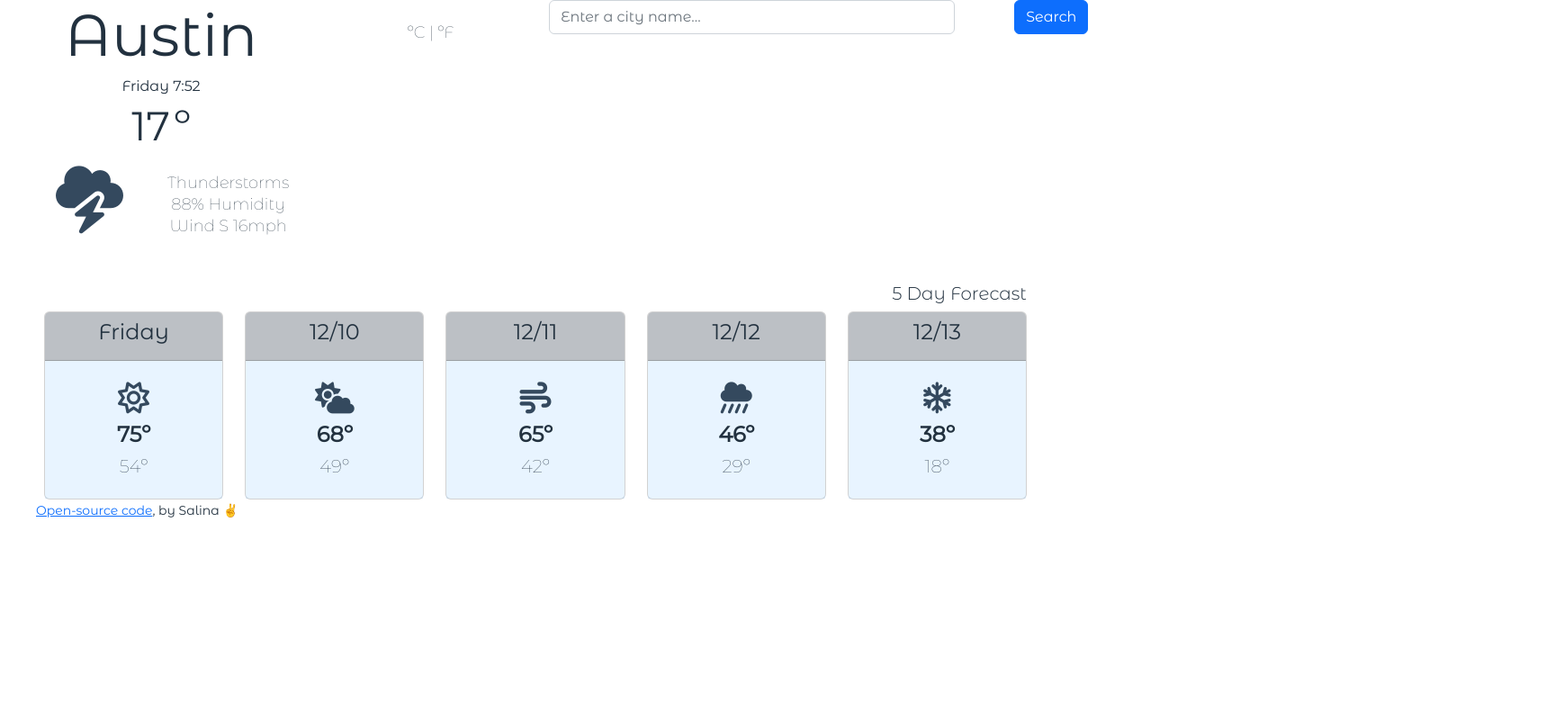
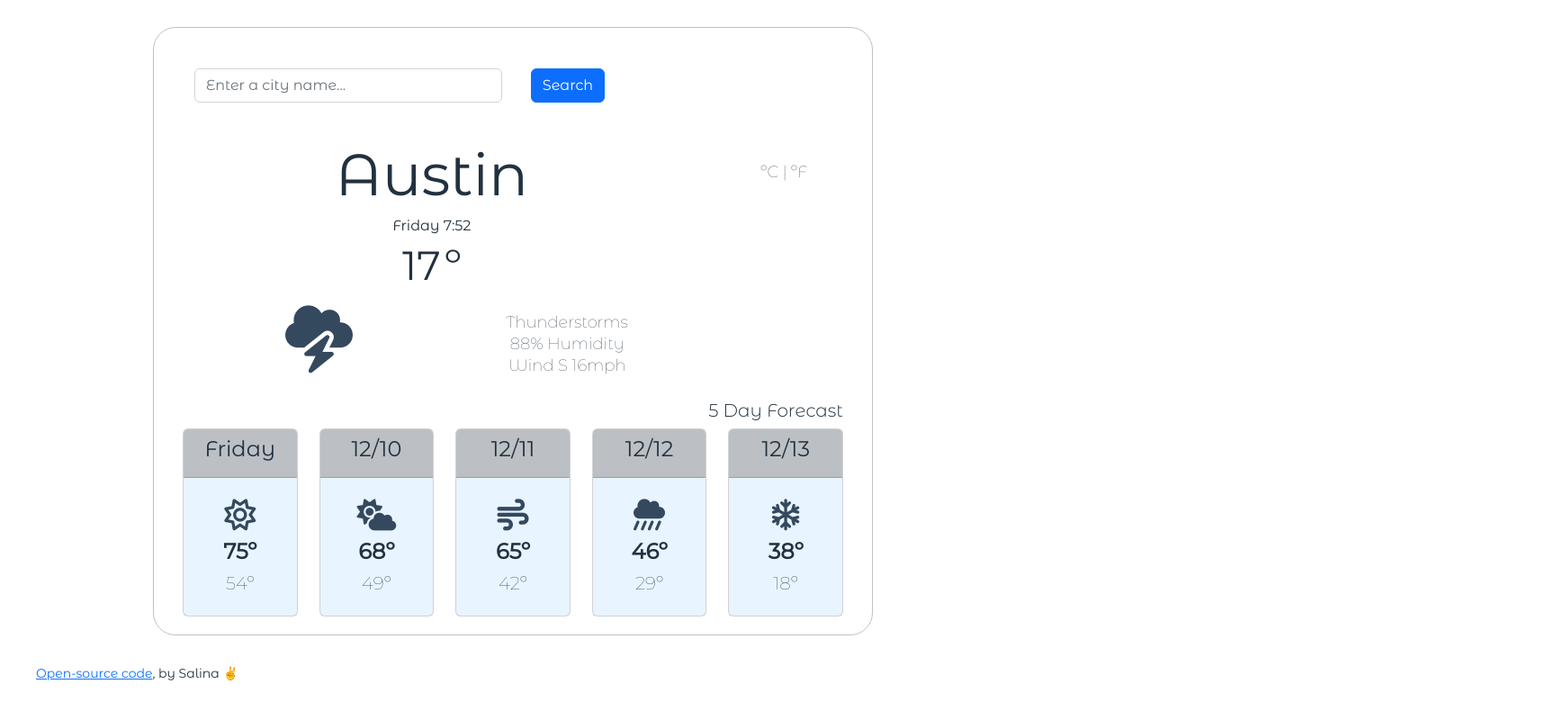
Before and after one commit to salinaestrada/shecodes-plus-weather-app, a plain HTML site: page index.html in a window 1280 px wide. Shown: the whole page at 90% size, 1738 px wide, since content can reach past the window. Drawn offline with nearby package versions, Linux system fonts and the light colour scheme.

Commit message:
Add wrapper around current and forecast elements

```diff
--- a/index.html
+++ b/index.html
@@ -30,6 +30,23 @@
     <div class="container">
       <div class="weather-app-wrapper">
         <div class="weather-app">
+          <form id="search-form" class="mb-3">
+            <div class="row">
+              <div class="col-6">
+                <input
+                  type="search"
+                  placeholder="Enter a city name..."
+                  class="form-control"
+                  id="city-input"
+                  autocomplete="off"
+                />
+              </div>
+              <div class="col-2">
+                <input type="submit" value="Search" class="btn btn-primary" />
+              </div>
+            </div>
+          </form>
+
           <div class="row">
             <div class="col">
               <h1>Austin</h1>
@@ -58,25 +75,6 @@
               <h3 id="metric-select-c">ºC</h3>
               <h3>|</h3>
               <h3 id="metric-select-f">ºF</h3>
-            </div>
-
-            <form id="search-form" class="mb-3">
-              <div class="row">
-                <div class="col-5">
-                  <input
-                    type="search"
-                    placeholder="Enter a city name..."
-                    class="form-control"
-                    id="city-input"
-                    autocomplete="off"
-                  />
-                </div>
-                <div class="col-2">
-                  <input type="submit" value="Search" class="btn btn-primary" />
-                </div>
-              </div>
-            </form>
-          </div>
             </div>
           </div>
 
@@ -190,6 +188,8 @@
             </div>
           </div>
         </div>
+      </div>
+    </div>
     <small
       ><a href="https://github.com/salinaestrada/shecodes-plus-weather-app"
         >Open-source code</a
--- a/src/style.css
+++ b/src/style.css
@@ -34,6 +34,20 @@ small {
   padding: 40px;
 }
 
+.weather-app-wrapper {
+  max-width: 800px;
+  margin: 30px auto;
+}
+.weather-app {
+  padding: 20px;
+  border: 1px solid #bdc1c6;
+  border-radius: 25px;
+}
+
+#search-form {
+  padding: 25px;
+}
+
 .container {
   margin: 0;
   text-align: center;
@@ -66,12 +80,6 @@ h3.metric-select:hover {
   color: #34495e;
 }
 
-.daily {
-  margin-top: 25px;
-  position: relative;
-  left: 25px;
-}
-
 .days {
   text-decoration: underline;
 }
```
Lines whose indentation alone changed are shown as unchanged.
